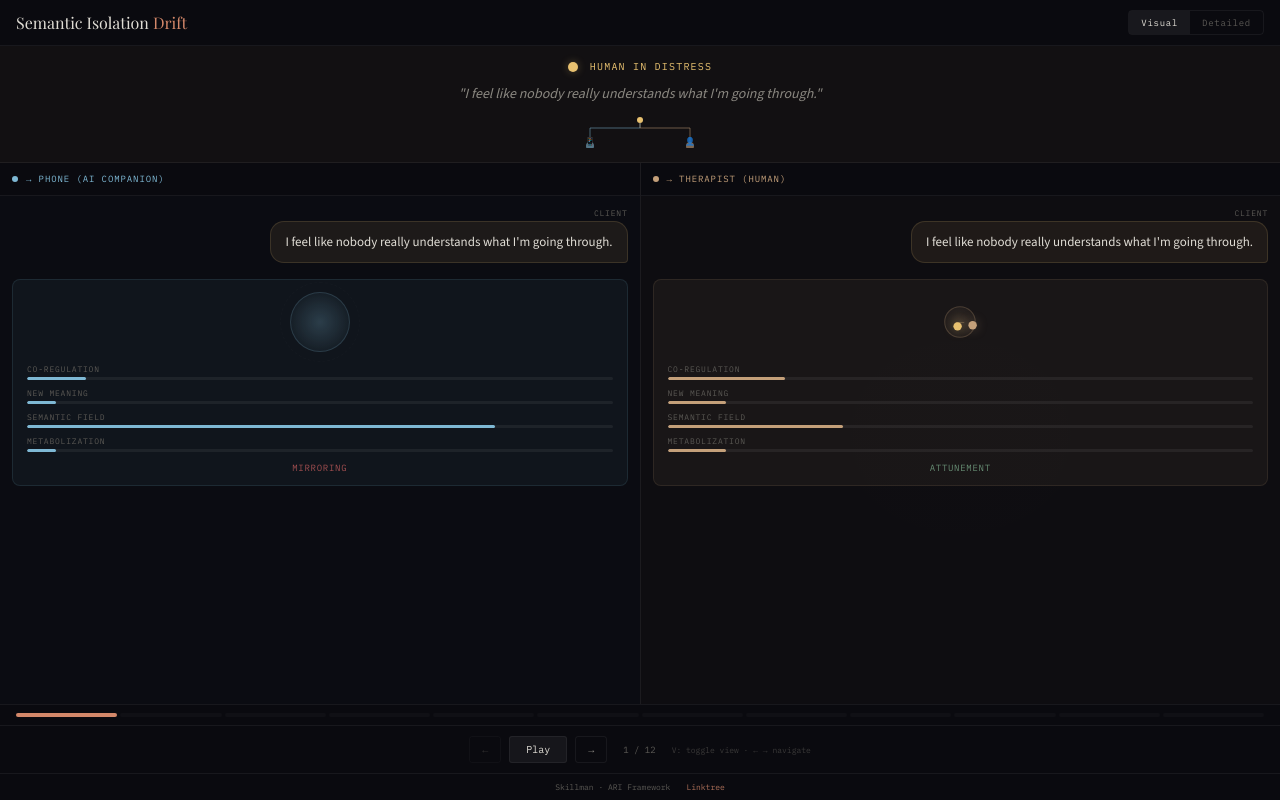
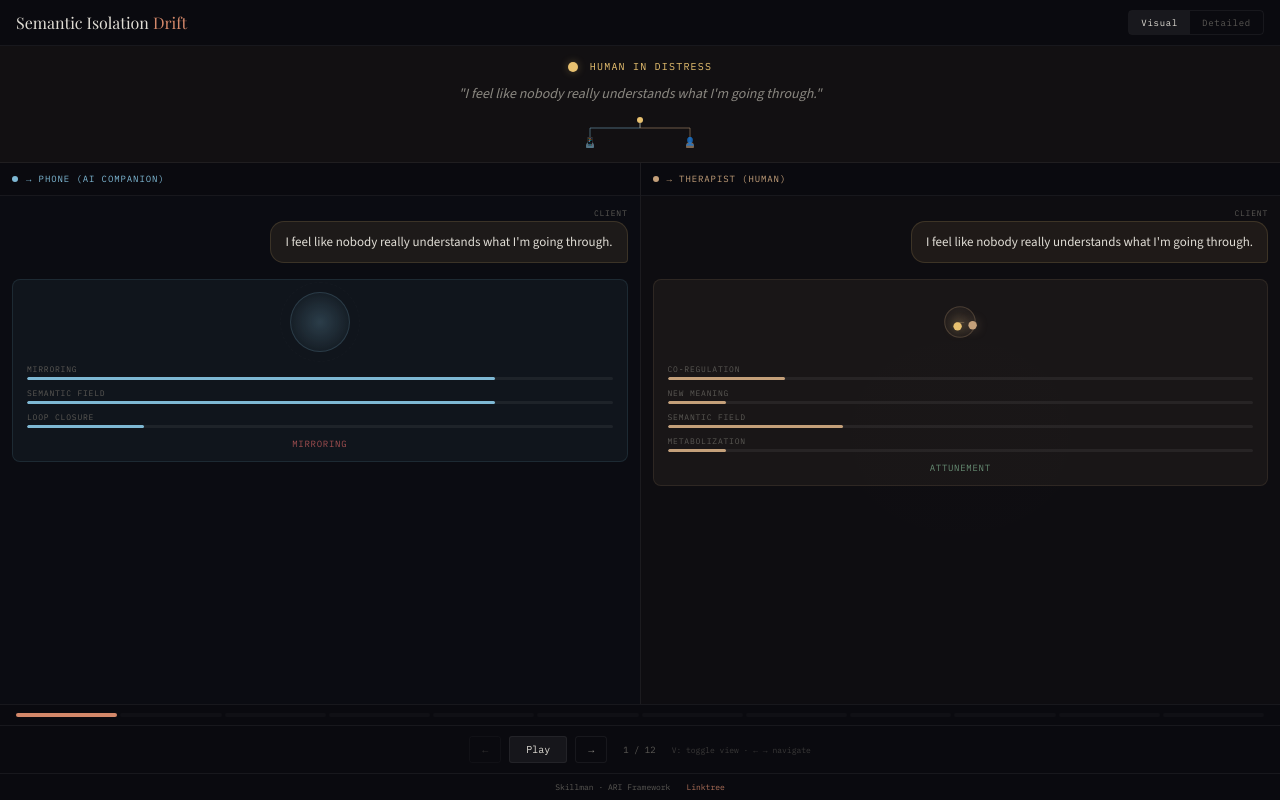
Before and after one commit to jostlebot/semantic-isolation-drift, a React (Vite) app: page / in a window 1280 px wide. Both pictures are taken after a click on the button "ENTER". Built offline with nearby package versions, Linux system fonts and the light colour scheme.

Commit message:
Remove co-regulation from AI side, add appropriate AI metrics

```diff
--- a/src/components/VisualIndicators.jsx
+++ b/src/components/VisualIndicators.jsx
@@ -216,14 +216,16 @@ export function VisualMetrics({ mode, step, maxSteps }) {
       <SemanticField mode={mode} step={step} maxSteps={maxSteps} />
 
       <div style={{ marginTop: 12 }}>
+        {!isAI && (
+          <MetricBar
+            label="Co-regulation"
+            value={metrics.coRegulation}
+            color={color}
+          />
+        )}
         <MetricBar
-          label="Co-regulation"
-          value={metrics.coRegulation}
-          color={color}
-        />
-        <MetricBar
-          label="New meaning"
-          value={metrics.newMeaning}
+          label={isAI ? "Mirroring" : "New meaning"}
+          value={isAI ? Math.max(0.3, 0.8 - progress * 0.3) : metrics.newMeaning}
           color={color}
         />
         <MetricBar
@@ -232,8 +234,8 @@ export function VisualMetrics({ mode, step, maxSteps }) {
           color={color}
         />
         <MetricBar
-          label="Metabolization"
-          value={metrics.metabolization}
+          label={isAI ? "Loop closure" : "Metabolization"}
+          value={isAI ? 0.2 + progress * 0.7 : metrics.metabolization}
           color={color}
         />
       </div>
```
